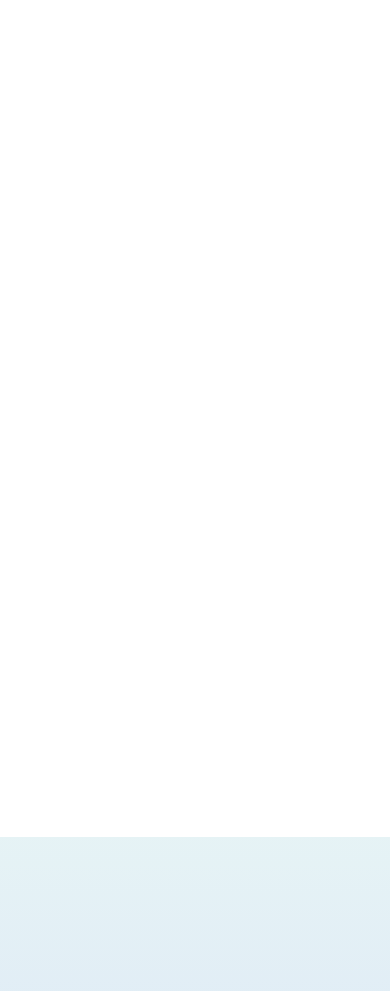
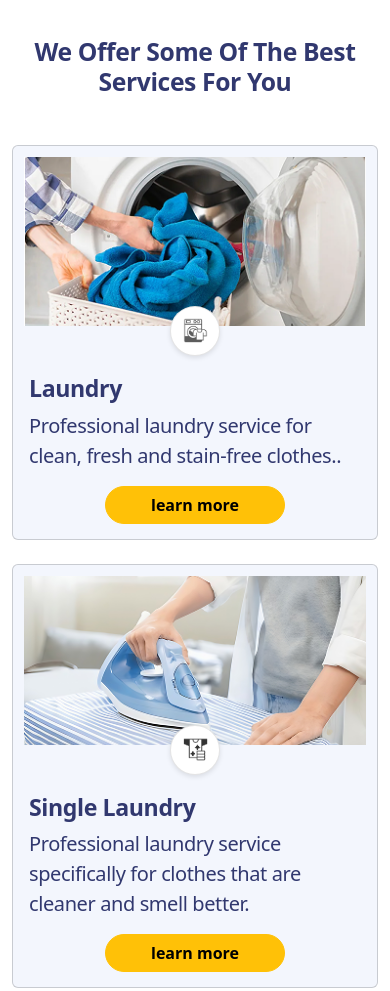
Before and after one commit to PKTJ/Website-Laundry, a plain HTML site: page index.html in a window 390 px wide. Shown: the part 940-1931 px from the top of the page. Drawn offline with nearby package versions, Linux system fonts and the light colour scheme.

Commit message:
uptade display 2
added a second display and its responsive function and added a hover feature to the navbar. simpler code improvements were also implemented

```diff
--- a/index.html
+++ b/index.html
@@ -22,13 +22,13 @@
     <nav class="navbar navbar-expand-lg navbar-custom">
         <div class="container">
             <a class="navbar-brand" href="#">
-                <img src="/image/Logo 1.png" alt="logo" width="120">
+                <img src="asset/icon/Logo 1.png" alt="logo" width="120">
             </a>
             <!-- Toggler Button -->
             <button class="navbar-toggler" type="button" data-bs-toggle="collapse" data-bs-target="#navbarNav" aria-controls="navbarNav" aria-expanded="false" aria-label="Toggle navigation">
                 <span class="navbar-toggler-icon"></span>
             </button>
-            <!-- Menu dan Tombol -->
+            <!-- Menu -->
             <div class="collapse navbar-collapse justify-content-between" id="navbarNav">
                 <ul class="navbar-nav mx-auto">
                     <li class="nav-item">
@@ -38,10 +38,10 @@
                         <a class="nav-link text-dark fw-bold" href="#">Profile</a>
                     </li>
                     <li class="nav-item">
-                        <a class="nav-link text-dark fw-bold" href="#">Layanan</a>
+                        <a class="nav-link text-dark fw-bold" href="#">Service</a>
                     </li>
                     <li class="nav-item">
-                        <a class="nav-link text-dark fw-bold" href="#">Kontak</a>
+                        <a class="nav-link text-dark fw-bold" href="#">Contact</a>
                     </li>
                 </ul>
                 <div>
@@ -67,23 +67,84 @@
               </div>
         <div>
             <a class="women1">
-                <img src="image/Women_cloth_laundry_1.png">
+                <img src="asset/image/Women_cloth_laundry_1.png">
             </a>
             <a class="women2">
-                <img src="image/Women_cloth_laundry2.png">
+                <img src="asset/image/Women_cloth_laundry2.png">
             </a>
         </div>
     </div>
-
-    <!--display 1 start-->
+    <!--display 1 end-->
 
     <!-- display 2 start -->
-    <div class="rectangle2"> </div>
+    <div class="rectangle2">
+        <h2 class="title-dp2 fw-bold">We Offer Some Of The Best Services For You</h2>
+        <div class="container my-5">
+            <div class="row row-cols-1 row-cols-md-3 g-4 justify-content-center">
+                <!-- first card -->
+                <div class="col">
+                  <div class="card h-100">
+                    <img src="asset/image/laundry-pictures-jfai0sp1wui4acwp 1.png" class="card-img-top" alt="Laundry service">
+                    <div class="circle-icon">
+                        <img src="asset/icon/washing-machine_17381766 1.png" alt="Laundry icon">
+                      </div>
+                    <div class="card-body pb-5 card-body-custom">
+                      <h3 class="fw-bold">Laundry</h3>
+                      <p class="card-text">Professional laundry service for clean, fresh and stain-free clothes..</p>
+                    </div>
+                    <div class="card-button-container">
+                        <button class="btn btn-warning rounded-pill px-3 fw-bold">learn more </button>
+                    </div>
+                  </div>
+                </div>
+                <!-- second card -->
+                <div class="col">
+                  <div class="card h-100">
+                    <img src="asset/image/close-young-woman-hand-use-260nw-2384134655-transformed 1.png" class="card-img-top" alt="Laundry service">
+                    <div class="circle-icon">
+                        <img src="asset/icon/laundry-cloth.png" alt="Laundry icon">
+                      </div>
+                    <div class="card-body pb-5 card-body-custom">
+                      <h3 class="fw-bold">Single Laundry</h3>
+                      <p class="card-text">Professional laundry service specifically for clothes that are cleaner and smell better.</p>
+                    </div>
+                    <div class="card-button-container">
+                        <button class="btn btn-warning rounded-pill px-3 fw-bold">learn more </button>
+                    </div>
+                  </div>
+                </div>
+                <!-- third card -->
+                <div class="col">
+                  <div class="card h-100">
+                    <img src="asset/image/pewangi-pakaian-transformed 1.png" class="card-img-top" alt="Laundry prodducts!">
+                    <div class="circle-icon">
+                        <img src="asset/icon/detergent_17200230 1.png" alt="Detergent icon">
+                      </div>
+                    <div class="card-body pb-5 card-body-custom">
+                      <h3 class="fw-bold">Offering Selected Products!</h3>
+                      <p class="card-text">Get quality fragrances at our store!</p>
+                    </div>
+                    <div class="card-button-container">
+                        <button class="btn btn-warning rounded-pill px-3 fw-bold">learn more </button>
+                    </div>
+                  </div>
+                </div>
+            </div>
+        </div>
+    </div>
     <!-- display 2 end -->
 
     <!-- display 3 start -->
     <div class="rectangle3"> </div>
     <!-- display 3 end -->
+
+    <!-- display 4 start -->
+    <div class="rectangle4"> </div>
+    <!-- display 4 end -->
+
+    <!-- display 5 start -->
+    <div class="rectangle5"> </div>
+    <!-- display 5 end -->
 
     <script
       src="https://cdn.jsdelivr.net/npm/bootstrap@5.2.3/dist/js/bootstrap.bundle.min.js"
--- a/style.css
+++ b/style.css
@@ -21,6 +21,27 @@ html, body {
   border: none !important;
 }
 
+.navbar ul li a {
+  text-decoration: none;
+  color: black;
+  position: relative;
+}
+
+.navbar ul li a::after {
+  content: "";
+  position: absolute;
+  left: 0;
+  bottom: 0;
+  height: 8%;
+  width: 0%;
+  background-color: #F6C40A;
+  transition: width 0.3s ease-in-out;
+}
+
+.navbar ul li a:hover::after {
+  width: 100%;
+}
+
 .btn-custom:hover {
   background-color: #e0a800 !important;
 }
@@ -36,20 +57,21 @@ html, body {
 
 /* display */
 .rectangle{
-    width: 100vw;
+  width: 100%;
   height: 100vh;
   position: relative;
-    background-image: url('image/Group\ 89.png');
+  background-image: url('asset/bg/Background.png');
   background-size: cover;
   background-position: center;
   background-repeat: no-repeat;
 }
 
 .rectangle2{
-    width: 100vw;
-    height: 100vh;
+  width: 100%;
+  height: auto;
   position: relative;
   overflow: hidden;
+  padding: 40px 0;
   background-color: white;
 }
 
@@ -59,6 +81,22 @@ html, body {
   position: relative;
   overflow: hidden;
   background: linear-gradient(180deg, rgba(85, 241, 150, 0.10) -36.76%, rgba(32, 68, 216, 0.20) 87.43%);
+}
+
+.rectangle4{
+  width: 100vw;
+  height: 100vh;
+  position: relative;
+  overflow: hidden;
+  background: #91AED8;
+}
+
+.rectangle5{
+  width: 100vw;
+  height: 100vh;
+  position: relative;
+  overflow: hidden;
+  background: white;
 }
 
 /* display 1 */
@@ -86,13 +124,6 @@ html, body {
   font-size: calc(1rem + 0.5vw);
   line-height: 1.5;
   padding: 0 15px;
-}
-
-@media (max-width: 576px) {
-    .text-dp1 {
-        max-width: 95%;
-        font-size: calc(0.9rem + 0.4vw);
-    }
 }
 
 .button-container {
@@ -142,3 +173,89 @@ html, body {
      display: none !important;
   }
 }
+
+/* Display 2 */
+.title-dp2{
+  position: relative;
+  text-align: center;
+  margin: 1%;
+  text-align: center;
+  padding: 0 15px;
+  color: #31386F;
+}
+
+.card {
+  border-radius: 10px;
+  overflow: hidden;
+  background-color: #F3F6FD !important;
+  border: 1px solid rgba(0, 0, 0, 0.1);
+  margin-bottom: 20px;
+}
+
+.card-body-custom{
+  color: #31386F !important;
+}
+
+.card-body-custom h3{
+  padding-top: 10%;
+}
+
+.card-text{
+  font-size: 20px;
+}
+
+.card-img-top {
+  height: 200px;
+  object-fit: cover;
+  padding-top: 3%;
+  padding-left: 3%;
+  padding-right: 3%;
+}
+
+.circle-icon {
+  position: absolute;
+  top: 180px; /* Position it at the bottom of the image */
+  left: 50%;
+  transform: translateX(-50%);
+  width: 60px;
+  height: 60px;
+  background-color: white;
+  border-radius: 50%;
+  display: flex;
+  justify-content: center;
+  align-items: center;
+  border: 1px solid rgba(0, 0, 0, 0.1);
+  z-index: 2;
+  box-shadow: 0 2px 5px rgba(0,0,0,0.1);
+}
+
+.circle-icon img {
+  width: 30px;
+  height: 30px;
+}
+
+.card-button-container {
+  position: absolute;
+  bottom: 15px;
+  left: 0;
+  width: 100%;
+  padding: 0 15px;
+  text-align: center;
+}
+
+@media (max-width: 768px) {
+  .card-img-top {
+    height: 180px;
+  }
+
+  .circle-icon {
+    top: 160px;
+    width: 50px;
+    height: 50px;
+  }
+
+  .circle-icon img {
+    width: 25px;
+    height: 25px;
+  }
+}
```
Also changed, not shown: asset/bg/Background.png (renamed from image/Group 89.png), asset/icon/Logo 1.png (renamed from image/Logo 1.png), asset/icon/detergent_17200230 1.png (added), asset/icon/laundry-cloth.png (added), asset/icon/washing-machine_17381766 1.png (added), asset/image/Women_cloth_laundry2.png (renamed from image/Women_cloth_laundry2.png), asset/image/Women_cloth_laundry_1.png (renamed from image/Women_cloth_laundry_1.png), asset/image/close-young-woman-hand-use-260nw-2384134655-transformed 1.png (added), asset/image/laundry-pictures-jfai0sp1wui4acwp 1.png (added), asset/image/pewangi-pakaian-transformed 1.png (added), image/image background.png (deleted). Lines whose indentation alone changed are shown as unchanged.
